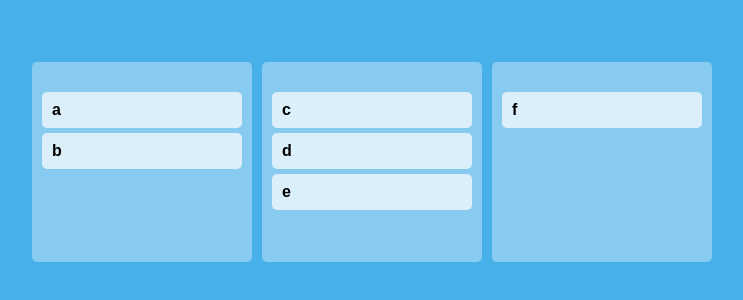
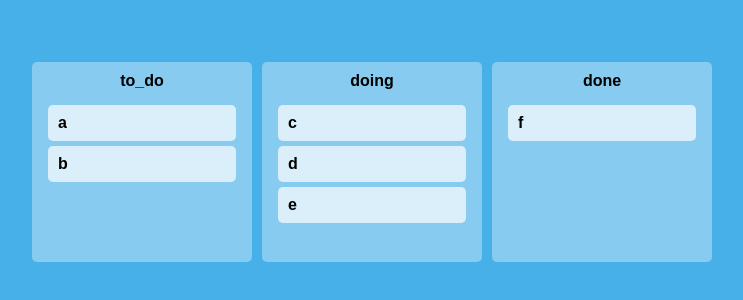
Before and after one commit to xowoony/trello, a React (Create React App) app: page / in a window 1280 px wide. Shown: the part 238-538 px from the top of the page, without its empty margins (268-1011 px from the left). Built offline with nearby package versions, Linux system fonts and the light colour scheme.

Commit message:
title 생성

```diff
--- a/src/Components/Board.tsx
+++ b/src/Components/Board.tsx
@@ -5,9 +5,14 @@ import styled from "styled-components";
 const Wrapper = styled.div`
   border-radius: 5px;
   background-color: ${(props) => props.theme.boardColor};
-  padding: 20px 10px;
-  padding-top: 30px;
+  padding: 0.7rem 1rem;
   min-height: 200px;
+`;
+
+const Title = styled.div`
+  display: flex;
+  justify-content: center;
+  margin-bottom: 1rem;
 `;
 
 interface IBoardProps {
@@ -19,17 +24,20 @@ interface IBoardProps {
 // 이렇게 하면 재사용할 수 있는 board 컴포넌트가 생겼다.
 function Board({ toDos, boardId }: IBoardProps) {
   return (
+    <Wrapper>
+      <Title>{boardId}</Title>
       <Droppable droppableId={boardId}>
         {(magic) => (
           // 앞으로 3가지 보드를 만들 것이다.
-        <Wrapper ref={magic.innerRef} {...magic.droppableProps}>
+          <div ref={magic.innerRef} {...magic.droppableProps}>
             {toDos.map((toDo, index) => (
               <DragabbleCard key={toDo} toDo={toDo} index={index} />
             ))}
             {magic.placeholder}
-        </Wrapper>
+          </div>
         )}
       </Droppable>
+    </Wrapper>
   );
 }
 
```
Lines whose indentation alone changed are shown as unchanged.
